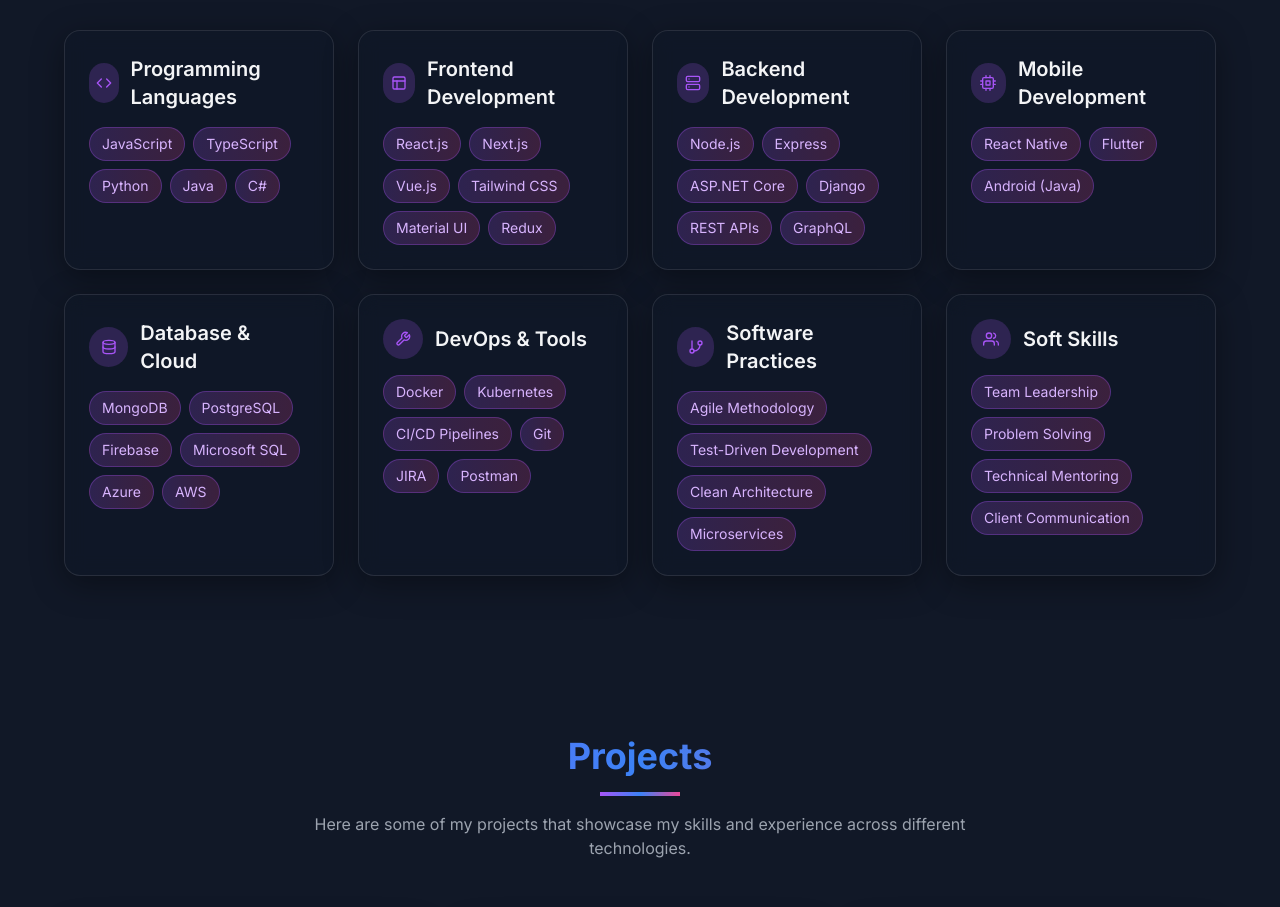
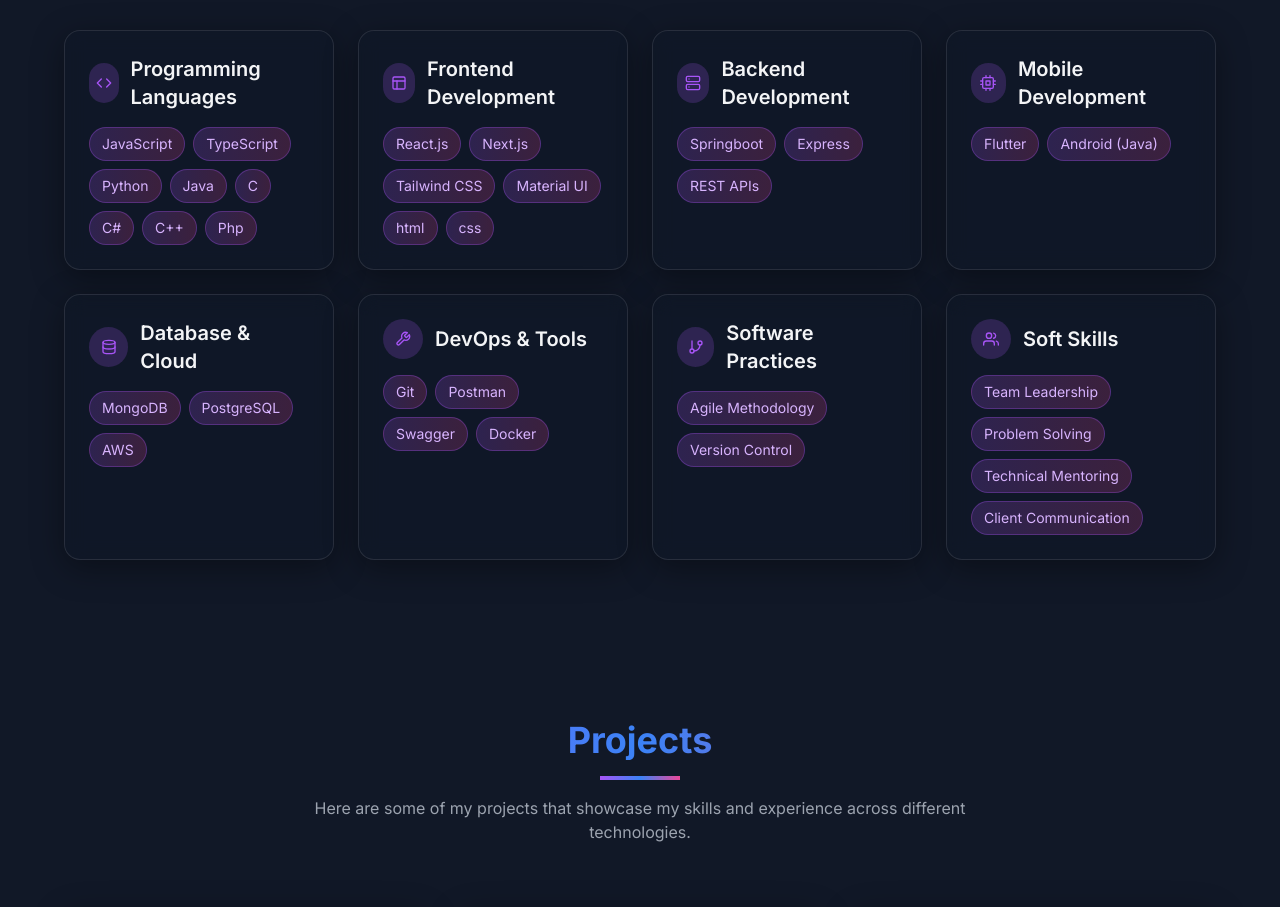
Before and after one commit to MrChami119/PF, a React (Vite) app in the folder chamika-portfolio/: page / in a window 1280 px wide. Shown: the part 1860-2767 px from the top of the page. Built offline with nearby package versions, Linux system fonts and the light colour scheme.

Commit message:
Update Skills.jsx

```diff
--- a/chamika-portfolio/src/components/Skills.jsx
+++ b/chamika-portfolio/src/components/Skills.jsx
@@ -31,37 +31,37 @@
     {
       title: "Programming Languages",
       icon: <FiCode />,
-      skills: ["JavaScript", "TypeScript", "Python", "Java", "C#"],
+      skills: ["JavaScript", "TypeScript", "Python", "Java", "C","C#","C++", "Php"],
     },
     {
       title: "Frontend Development",
       icon: <FiLayout />,
-      skills: ["React.js", "Next.js", "Vue.js", "Tailwind CSS", "Material UI", "Redux"],
+      skills: ["React.js", "Next.js", "Tailwind CSS", "Material UI", "html", "css"],
     },
     {
       title: "Backend Development",
       icon: <FiServer />,
-      skills: ["Node.js", "Express", "ASP.NET Core", "Django", "REST APIs", "GraphQL"],
+      skills: ["Springboot", "Express", "REST APIs"],
     },
     {
       title: "Mobile Development",
       icon: <FiCpu />,
-      skills: ["React Native", "Flutter", "Android (Java)"],
+      skills: ["Flutter", "Android (Java)"],
     },
     {
       title: "Database & Cloud",
       icon: <FiDatabase />,
-      skills: ["MongoDB", "PostgreSQL", "Firebase", "Microsoft SQL", "Azure", "AWS"],
+      skills: ["MongoDB", "PostgreSQL", "AWS"],
     },
     {
       title: "DevOps & Tools",
       icon: <FiTool />,
-      skills: ["Docker", "Kubernetes", "CI/CD Pipelines", "Git", "JIRA", "Postman"],
+      skills: ["Git","Postman","Swagger","Docker"],
     },
     {
       title: "Software Practices",
       icon: <FiGitBranch />,
-      skills: ["Agile Methodology", "Test-Driven Development", "Clean Architecture", "Microservices"],
+      skills: ["Agile Methodology", "Version Control"],
     },
     {
       title: "Soft Skills",
```
